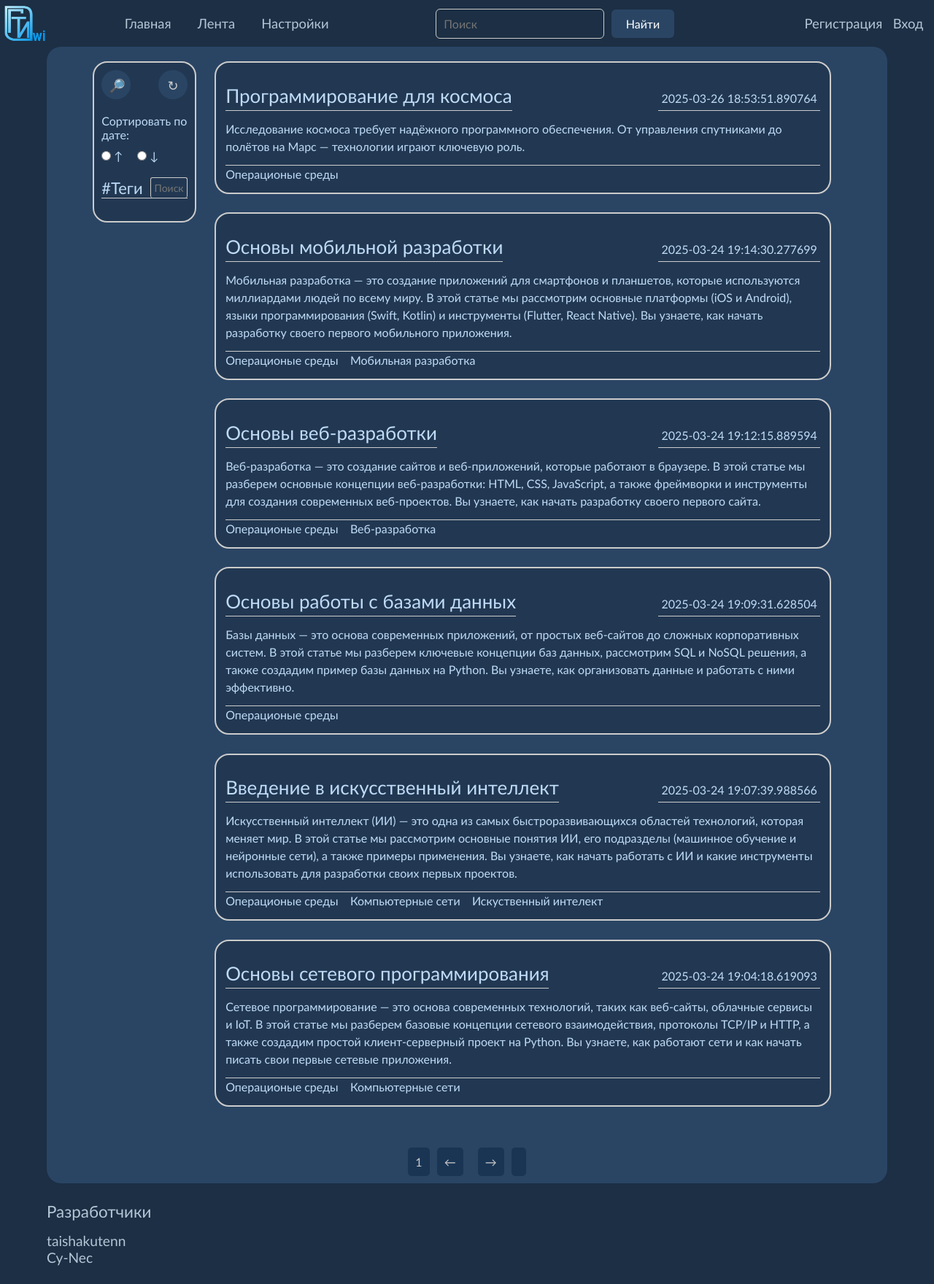
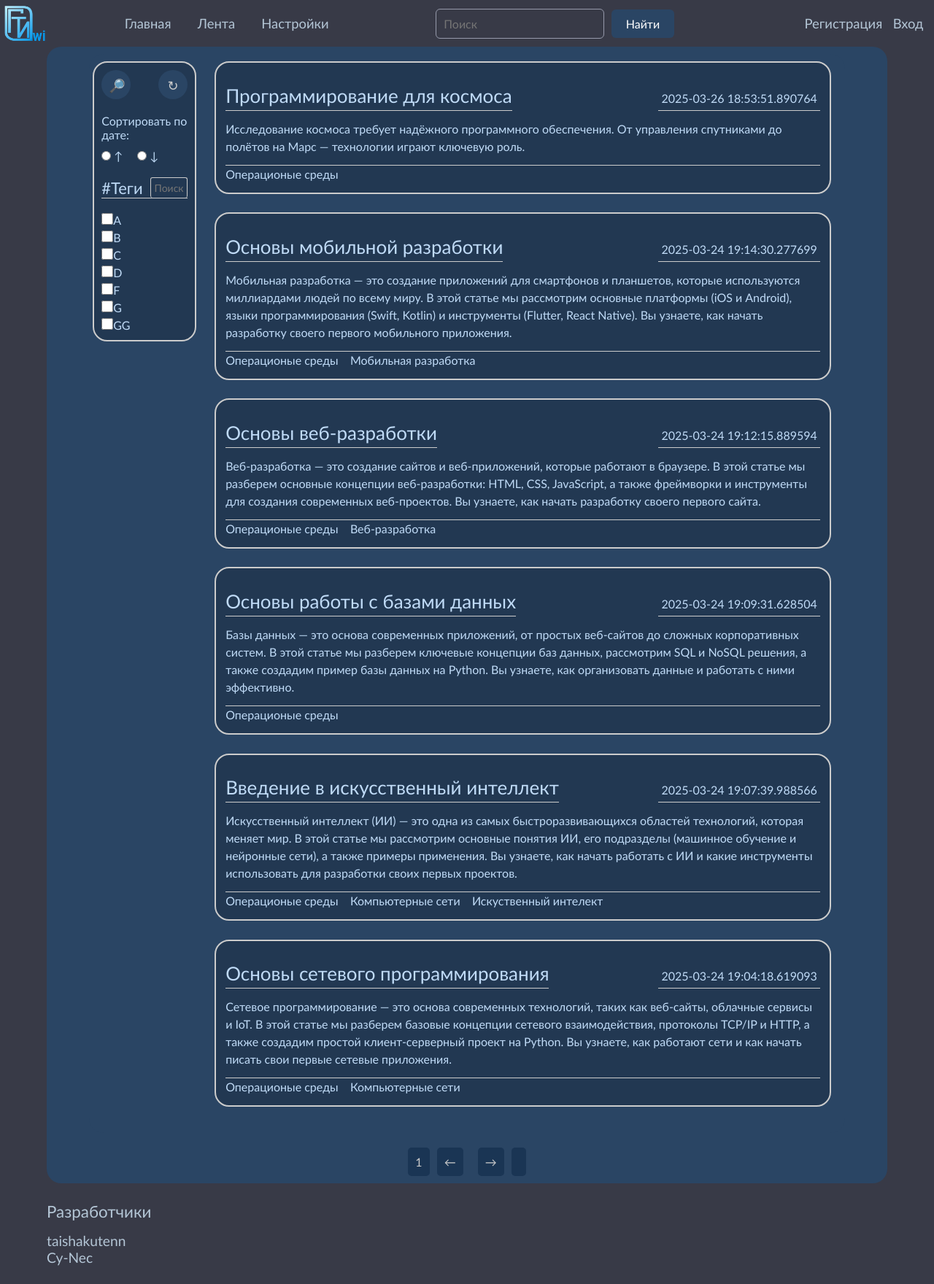
Before and after one commit to taishakutenn/OGTIwi, a Flask app: page /ribbon in a window 1280 px wide. Shown: the whole page at 73% size. Run offline with Flask 3, Linux system fonts and the light colour scheme; data comes from the database, SQL or seed files in the repository.

Commit message:
theme add, theme srcipt fix, tag-list script fix

```diff
--- a/static/css/index.css
+++ b/static/css/index.css
@@ -2,30 +2,38 @@
 
 /* VAR!! */
 :root {
-  --background-clr: rgb(28, 47, 68);
-  --background-clr-2: rgb(42, 69, 100);
-  --text-color: rgb(192, 219, 247);
-  --a-hover: rgb(255, 255, 255);
-  --base-text-color: rgb(192, 219, 247);
-  --text-color-h1: rgb(180, 198, 214);
-  --border-color: #ccc;
-  --btn-color: #2a4564;
-  --btn-color-red: #ff4d4d;
-  --btn-color-green: rgb(48, 155, 21);
-  --border-std: #ccc, solid, 1px;
+  --background-clr: rgb(244, 245, 250);
+  --background-clr-2: rgb(255, 255, 255);
+  --background-clr-dark: rgb(244, 245, 250);
+  --text-clr: black;
+  --a-hover: rgb(177, 177, 177);
+  --label-clr: rgb(223, 239, 255);
+  --base-text-clr: black;
+  --text-clr-h1: black;
+  --border-clr: rgb(150, 154, 171);
+  --btn-clr: #2a4564;
+  --btn-clr-red: #ff4d4d;
+  --btn-clr-green: rgb(48, 155, 21);
+  --btn-clr-cyan: rgb(83, 159, 182);
+  --border-std: 1px solid rgb(150, 154, 171);
+  --slide-btn-clr: rgb(150, 154, 171);
 }
 [data-theme="dark"] {
-  --background-clr: rgb(28, 47, 68);
-  --background-clr-2: rgb(42, 69, 100);
-  --text-color: rgb(192, 219, 247);
+  --background-clr: rgb(56, 58, 71);
+  --background-clr-2: rgb(44, 46, 58);
+  --background-clr-dark: rgb(72, 76, 96);
+  --text-clr: rgb(192, 219, 247);
   --a-hover: rgb(255, 255, 255);
-  --base-text-color: rgb(192, 219, 247);
-  --text-color-h1: rgb(180, 198, 214);
-  --border-color: #ccc;
-  --btn-color: #2a4564;
-  --btn-color-red: #ff4d4d;
-  --btn-color-green: rgb(48, 155, 21);
-  --border-std: #ccc, solid, 1px;
+  --label-clr: rgb(223, 239, 255);
+  --base-text-clr: rgb(192, 219, 247);
+  --text-clr-h1: rgb(180, 198, 214);
+  --border-clr: rgb(150, 154, 171);
+  --btn-clr: #2a4564;
+  --btn-clr-red: #ff4d4d;
+  --btn-clr-green: rgb(48, 155, 21);
+  --btn-clr-cyan: rgb(83, 159, 182);
+  --border-std: 1px solid rgb(150, 154, 171);
+  --slide-btn-clr: #ccc;
 }
 
 body {
@@ -45,7 +53,7 @@ header {
   align-items: center;
 }
 header * {
-  color: var(--text-color-h1);
+  color: var(--text-clr-h1);
 }
 header a {
   font-size: 115%;
@@ -93,14 +101,14 @@ div.search_block {
 .search_block input[type="text"] {
   width: 60%;
   padding: 10px;
-  border: 1px solid var(--border-color);
+  border: 1px solid var(--border-clr);
   border-radius: 6px;
   font-size: 100%;
   outline: none;
 }
 .search_block button[type="submit"] {
   padding: 10px 20px;
-  background-color: var(--btn-color);
+  background-color: var(--btn-clr);
   border: none;
   border-radius: 6px;
   color: var(--a-hover);
@@ -121,7 +129,7 @@ footer {
 }
 
 footer * {
-  color: var(--text-color-h1);
+  color: var(--text-clr-h1);
 }
 footer h1 {
   font-size: 140%;
@@ -131,6 +139,6 @@ footer a {
   font-size: 120%;
 }
 footer a:hover {
-  color: var(--text-color);
+  color: var(--text-clr);
   text-decoration: underline;
 }
--- a/templates/account.html
+++ b/templates/account.html
@@ -64,7 +64,10 @@
         <article class="article-item">
           <h3>{{ article.title }}</h3>
           <p> {{ article.preview }}</p>
-          <a href="/article/{{ article.id }}" class="read-more">Читать далее</a>
+          <p class="article-link">
+            <a href="/article/{{ article.id }}" class="read-more">Читать далее</a>
+          </p>
+
         </article>
       {% endfor %}
       </div>
--- a/templates/base.html
+++ b/templates/base.html
@@ -14,7 +14,7 @@
     <nav>
       <a href="/index">Главная</a>
       <a href="/ribbon">Лента</a>
-      <a href="">Настройки</a>
+      <a href="/settings">Настройки</a>
     </nav>
 
     <!-- ПОИСК -->
@@ -46,6 +46,13 @@
   <main>
     {% block content %}{% endblock %}
   </main>
+  <script>
+    document.addEventListener('DOMContentLoaded', () => {
+      // Проверяем сохраненную тему в localStorage
+      const savedTheme = localStorage.getItem('theme') || 'dark'; // По умолчанию 'dark'
+      document.documentElement.setAttribute('data-theme', savedTheme);
+    });
+  </script>
   <footer>
     <div class="aboutUs">
       <h1>Разработчики</h1>
```
Also changed, not shown: templates/ribbon.html (+27 -17 lines).
